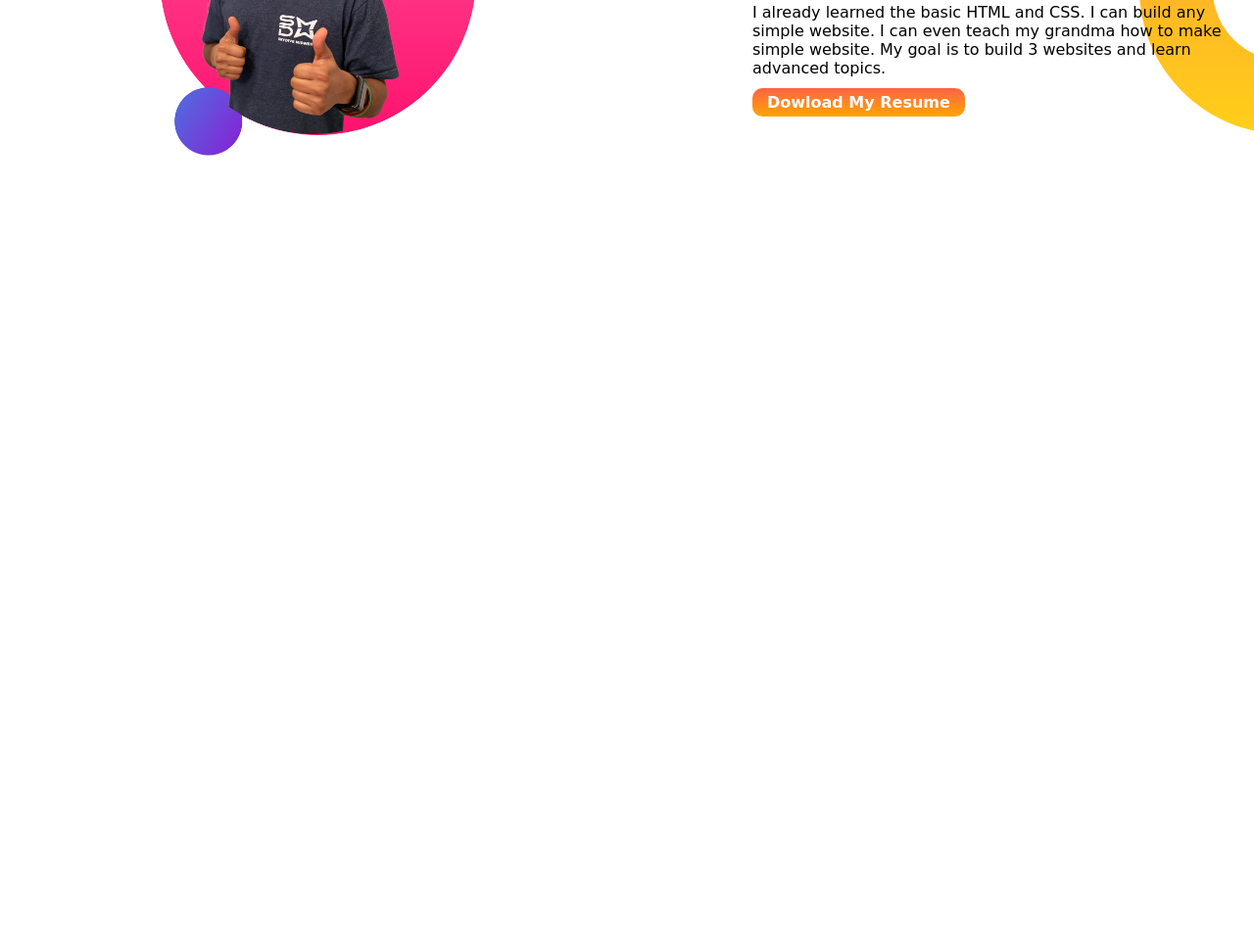
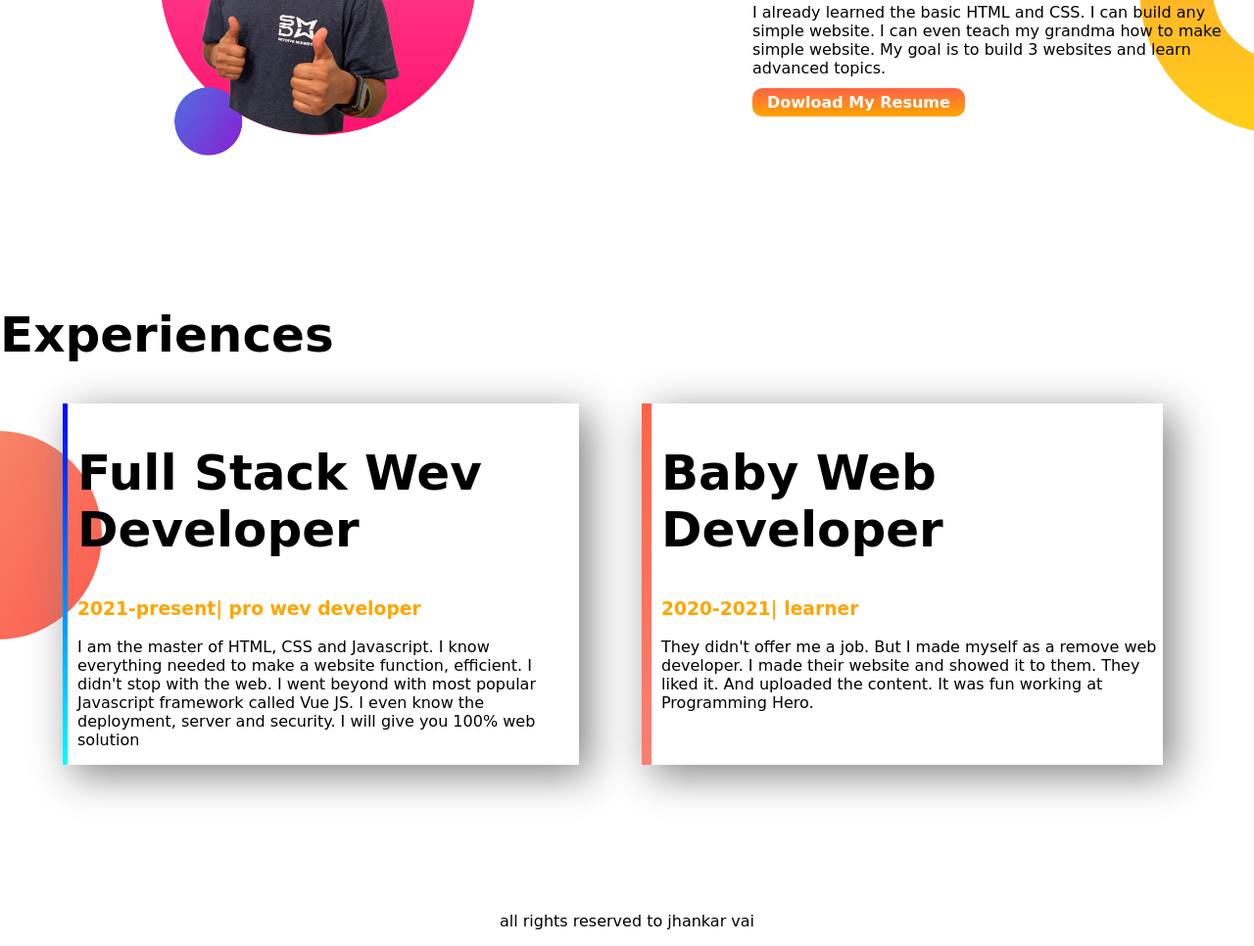
Before and after one commit to Rouqas/developer-portfolio, a plain HTML site: page index.html in a window 1280 px wide. Shown: the part 785-1751 px from the top of the page at 98% size. Before the commit the page ends 1098 px from the top, so only its background shows below. Drawn offline with Linux system fonts and the light colour scheme; a web font is replaced by a local one.

Commit message:
intialization done

```diff
--- a/index.html
+++ b/index.html
@@ -13,10 +13,10 @@
 </head>
 
 <body>
-    <section class="top-banner">
+    <section class="top-banner flexible-section">
         <div class="half-width">
             <h1>Welcome To</h1>
-            <h1><span id="orange-color">Jhankar Mahbub</span> World</h1>
+            <h1><span class="orange-color">Jhankar Mahbub</span> World</h1>
             <h3>Build Climber and Train Stopper</h3>
             <p>
                 You might saw me jumping, climbing buildings, and stopping trains. But nobody pays me a dime for that
@@ -29,7 +29,7 @@
             <img src="images/my-bG3.png" alt="">
         </div>
     </section>
-    <section class="dream-banner">
+    <section class="dream-banner  flexible-section">
         <div class="half-width">
             <img src="images/jhankar2.png" alt="">
         </div>
@@ -42,6 +42,28 @@
                 Resume</a>
         </div>
     </section>
+    <section class="experience-area">
+        <h1>Experiences</h1>
+        <div class=" flexible-section">
+            <div id="full-stack" class="experience-width">
+                <h1>Full Stack Wev Developer</h1>
+                <h3 class="orange-color">2021-present| pro wev developer</h3>
+                <p>I am the master of HTML, CSS and Javascript. I know everything needed to make a website function,
+                    efficient. I didn't stop with the web. I went beyond with most popular Javascript framework called
+                    Vue JS. I even know the deployment, server and security. I will give you 100% web solution</p>
+            </div>
+            <div id="baby-web" class="experience-width">
+                <h1>Baby Web Developer</h1>
+                <h3 class="orange-color">2020-2021| learner</h3>
+                <p>They didn't offer me a job. But I made myself as a remove web developer. I made their website and
+                    showed it to them. They liked it. And uploaded the content. It was fun working at Programming Hero.
+                </p>
+            </div>
+        </div>
+    </section>
+    <footer>
+        <p>all rights reserved to jhankar vai</p>
+    </footer>
 </body>
 
 </html>
--- a/style.css
+++ b/style.css
@@ -5,10 +5,10 @@ body{
 h1{
     font-size: 50px;
 }
-#orange-color{
+.orange-color{
     color: orange;
 }
-section{
+.flexible-section{
     display: flex;
     margin-bottom: 150px;
 }
@@ -36,3 +36,27 @@ section{
     background-repeat: no-repeat;
     background-position: right;
 }
+.experience-area{
+    background-image: url(images/exp-bg.png);
+    background-repeat: no-repeat;
+    background-position: left;
+}
+.experience-width{
+    width: 40%;
+    margin-left: 5%;
+    padding-left: 10px;
+    box-shadow: 10px 10px 40px gray;
+}
+#full-stack{
+    border-image: linear-gradient(blue, cyan);
+    border-image-slice: 1;
+    border-left: 5px solid;
+}
+#baby-web{
+    border-image: linear-gradient(tomato, salmon);
+    border-image-slice: 1;
+    border-left: 10px solid;
+}
+footer p{
+    text-align: center;
+}
```
